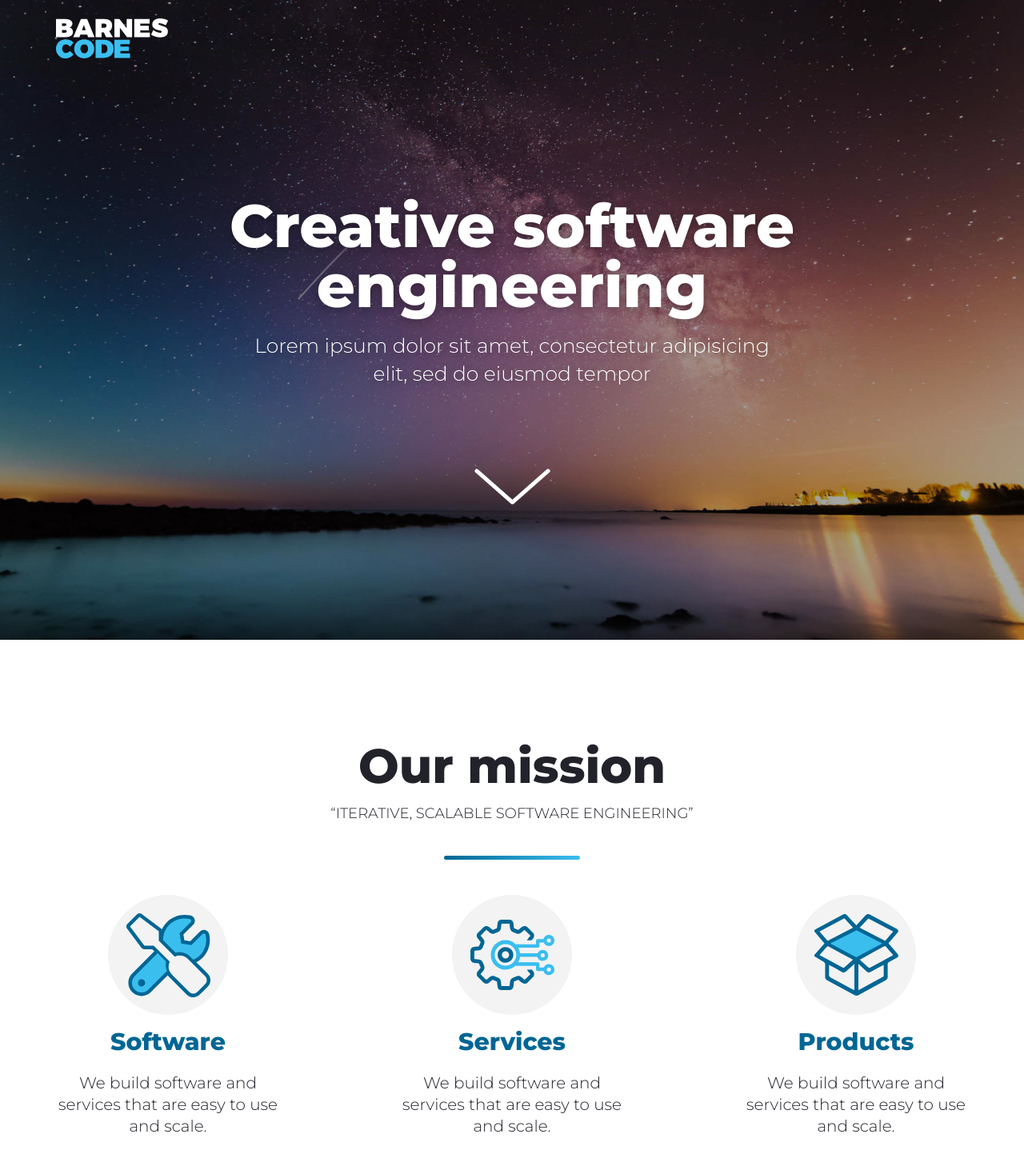
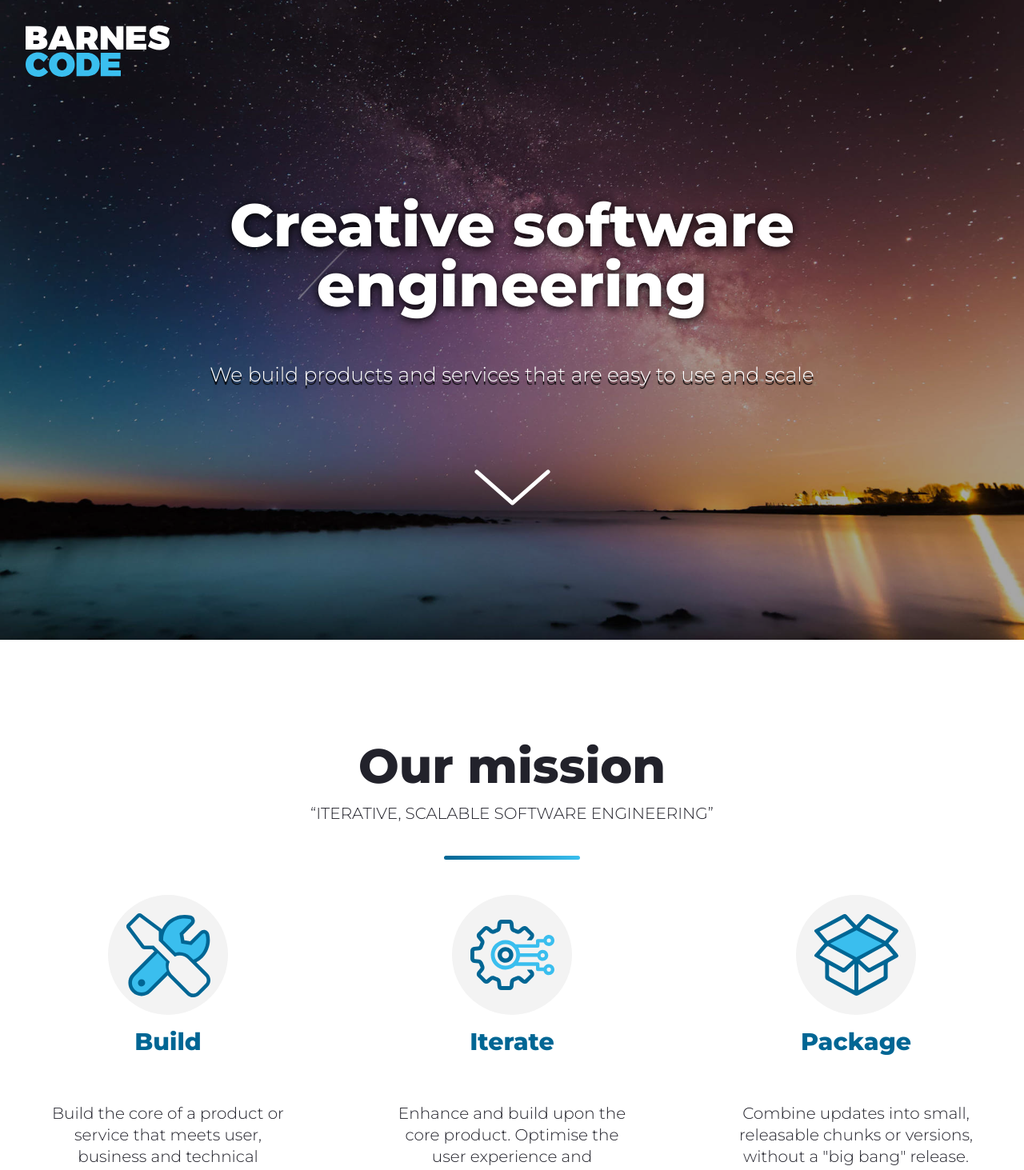
Before and after one commit to ttbarnes/barnes-code, a Next.js app: page / in a window 1280 px wide. Shown: the top 1463 px of the page at 80% size. Built offline with nearby package versions, Linux system fonts and the light colour scheme.

Commit message:
feat(landing): copy and design updates

```diff
--- a/components/Header.jsx
+++ b/components/Header.jsx
@@ -7,10 +7,10 @@ export const Header = () => (
       <Link href='/'>
         <Image
           alt='Barnes Code logo'
-          height={50}
+          height={90}
           quality={100}
           src='/logo.svg'
-          width={140}
+          width={180}
         />
       </Link>
     </div>
--- a/constants/index.js
+++ b/constants/index.js
@@ -16,40 +16,40 @@ export const TEXT = (
 
 export const MISSION = [
   {
-    text: 'We build software and services that are easy to use and scale.',
-    title: 'Software',
+    text: 'Build the core of a product or service that meets user, business and technical requirements.',
+    title: 'Build',
     imgPath: '/software.svg',
   },
   {
-    text: 'We build software and services that are easy to use and scale.',
-    title: 'Services',
+    text: 'Enhance and build upon the core product. Optimise the user experience and scalability.',
+    title: 'Iterate',
     imgPath: '/services.svg',
   },
   {
-    text: 'We build software and services that are easy to use and scale.',
-    title: 'Products',
+    text: 'Combine updates into small, releasable chunks or versions, without a "big bang" release.',
+    title: 'Package',
     imgPath: '/products.svg',
   },
 ];
 
 export const PROCESS = [
   {
-    text: 'Lorem ipsum dolor sit amet, consectetur adipisicing elit, sed do eiusmod tempor incididunt ut labore.',
+    text: 'Collate the needs, wants and must haves. Understand opportunities.',
     title: 'Listen and understand',
     imgPath: '/process-listen.svg',
   },
   {
-    text: 'Lorem ipsum dolor sit amet, consectetur adipisicing elit, sed do eiusmod tempor incididunt ut labore et dolore magna aliqua.',
+    text: 'Create a list of the simplest features that could be released as a first version. Keep it simple.',
     title: 'Define MVP',
     imgPath: '/process-define.svg',
   },
   {
-    text: 'Lorem ipsum dolor sit amet, consectetur adipisicing elit, sed do eiusmod tempor incididunt ut labore et dolore magna aliqua.',
+    text: 'Build and deliver the first version. Obtain invaluable user feedback.',
     title: 'Deliver',
     imgPath: '/process-deliver.svg',
   },
   {
-    text: 'Lorem ipsum dolor sit amet, consectetur adipisicing elit, sed do eiusmod tempor incididunt ut labore et dolore magna aliqua.',
+    text: 'Prioritise new features and enhancements - release in small chunks and repeat.',
     title: 'Iterate',
     imgPath: '/process-iterate.svg',
   },
--- a/pages/index.js
+++ b/pages/index.js
@@ -18,11 +18,7 @@ export default function Home() {
       <div className={styles.intro}>
         <div className='container'>
           <h1>Creative software engineering</h1>
-          <p>
-            Lorem ipsum dolor sit amet, consectetur adipisicing
-            <br />
-            elit, sed do eiusmod tempor
-          </p>
+          <p>We build products and services that are easy to use and scale</p>
           <motion.div
             initial={{ opacity: 0 }}
             whileInView={{ opacity: 1, transition: { duration: 3 } }}
--- a/styles/globals.scss
+++ b/styles/globals.scss
@@ -94,6 +94,9 @@ header {
 
   .container {
     align-items: start;
+    margin: 0;
+    padding: 2em 2em 0 2em;
+    max-width: 100%;
   }
 
   @media (min-width: 800px) {
--- a/styles/home.module.scss
+++ b/styles/home.module.scss
@@ -21,13 +21,14 @@
   h1,
   p {
     font-style: normal;
-    text-shadow: 0 2px 12px rgba(0, 0, 0, 0.3);
+    text-shadow: 0 2px 12px rgba(0, 0, 0, 1);
   }
 
   h1 {
     font-size: 40px;
     font-weight: 800;
     line-height: 40px;
+    margin-bottom: .5em;
   }
 
   p {
@@ -36,6 +37,7 @@
     font-weight: 300;
     line-height: 25px;
     margin: 20px 0;
+    text-shadow: 0 4px 1px rgb(0, 0, 0);
   }
 
   button {
--- a/styles/info.module.scss
+++ b/styles/info.module.scss
@@ -12,7 +12,7 @@
   }
 
   &Strapline {
-    font-size: 18px;
+    font-size: 20px;
     line-height: 25px;
     text-transform: uppercase;
     color: var(--grey-dark);
@@ -64,6 +64,7 @@
         font-size: 30px;
         font-weight: 800;
         margin-bottom: 20px;
+        min-height: 75px;
       }
 
       p {
@@ -168,7 +169,7 @@
 
     &Last {
       ul {
-        gap: 20px;
+        gap: 50px;
         grid-template-columns: repeat(4, 270px);
 
         li {
```
